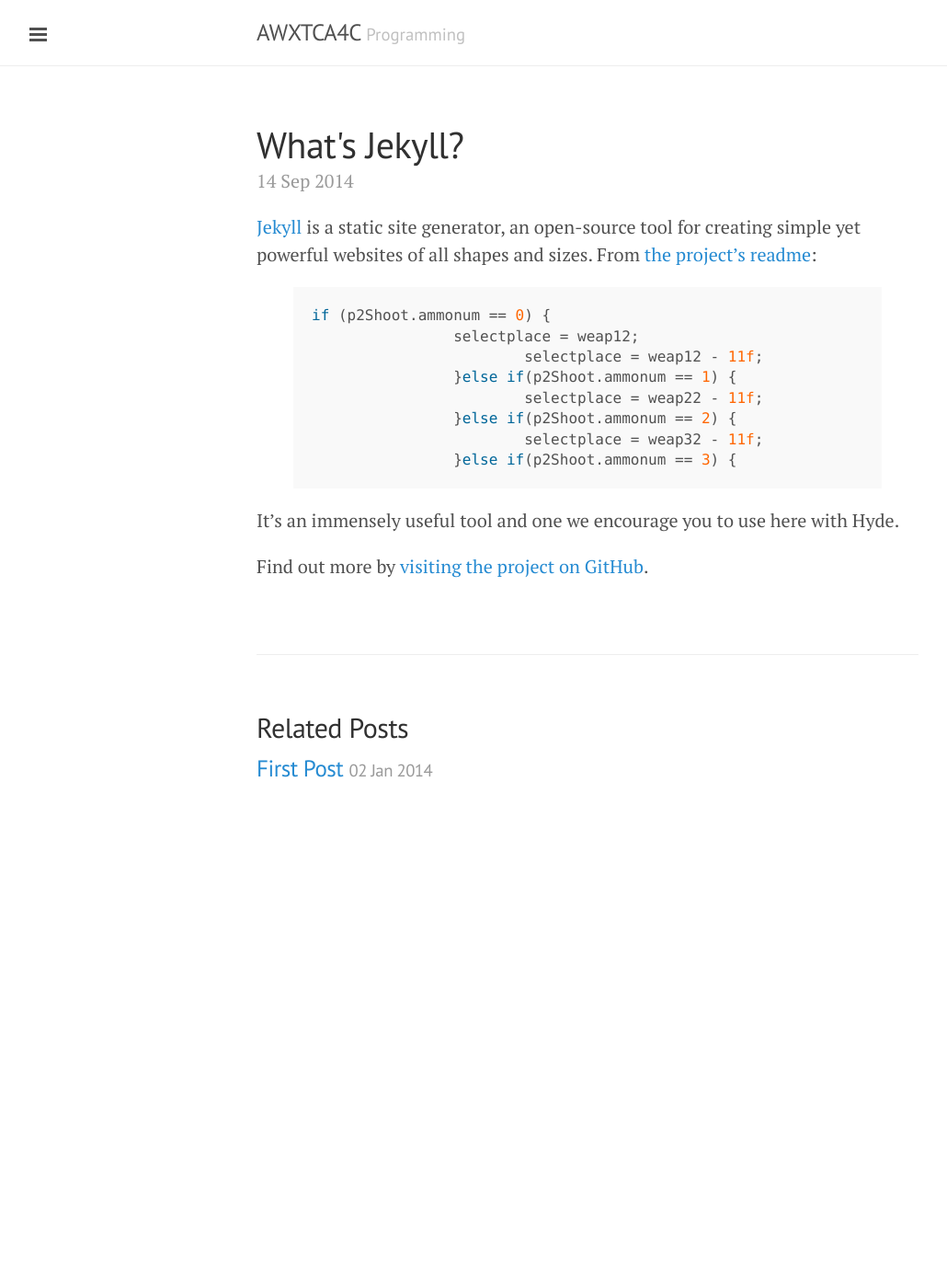
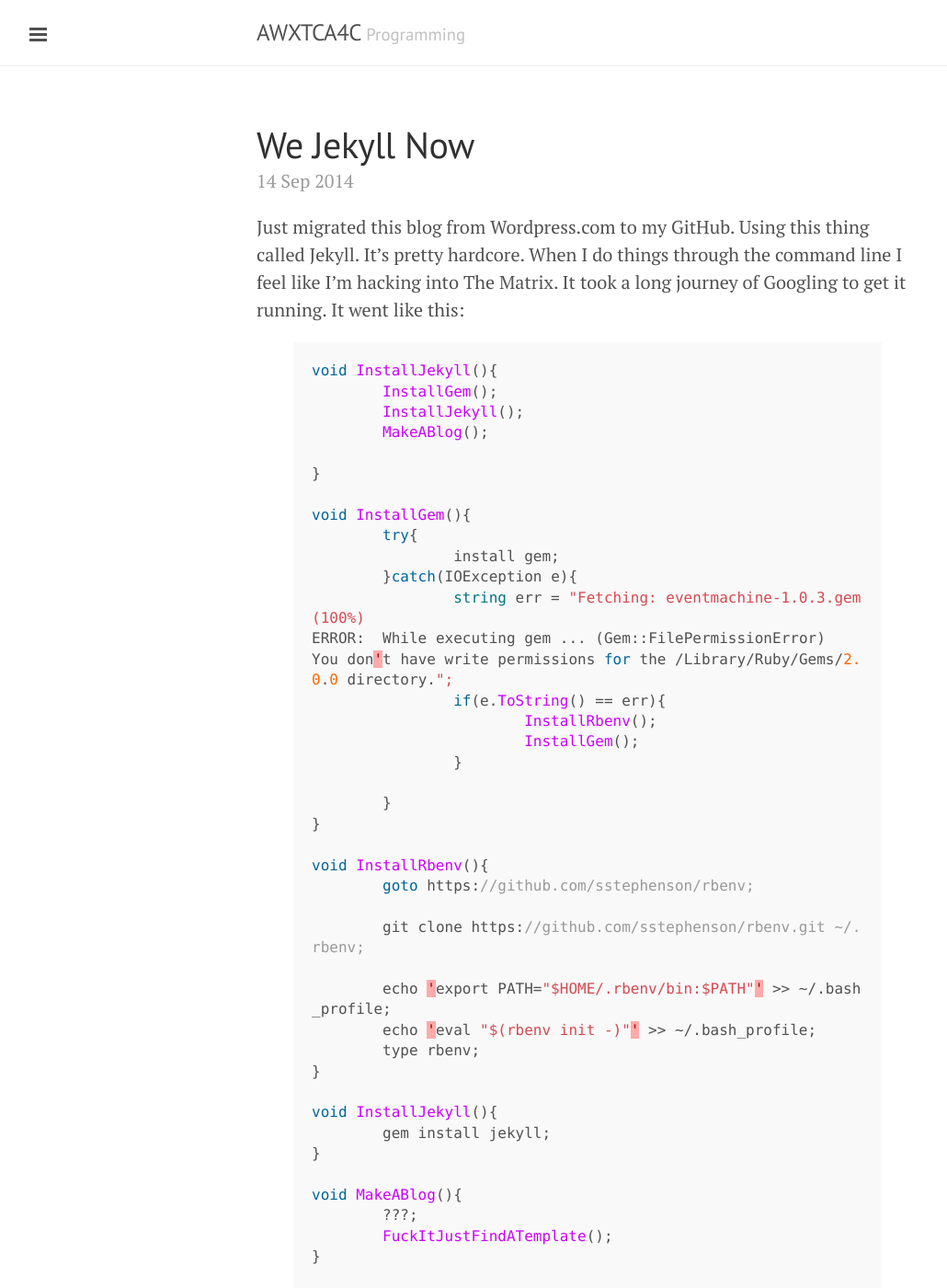
Before and after one commit to apiotrow/apiotrow.github.io, a Jekyll site: the page built from _posts/2014-09-14-heyo.md, in a window 1280 px wide and 1400 px high. Shown: the whole window at 92% size, without its empty margins (1-1031 px from the left). Built offline with Jekyll 4.4.1, drawn with Linux system fonts in a browser that asks for light colours; Markdown is read by kramdown in place of the engine named in the settings; some of the changed text lies outside the part shown.

Commit message:
Update 2014-09-14-heyo.md

```diff
--- a/_posts/2014-09-14-heyo.md
+++ b/_posts/2014-09-14-heyo.md
@@ -1,20 +1,60 @@
 ---
 layout: post
-title: What's Jekyll?
+title: We Jekyll Now
 ---
 
-[Jekyll](http://jekyllrb.com) is a static site generator, an open-source tool for creating simple yet powerful websites of all shapes and sizes. From [the project's readme](https://github.com/mojombo/jekyll/blob/master/README.markdown):
+Just migrated this blog from Wordpress.com to my GitHub. Using this thing called Jekyll. It's pretty hardcore. When I do things through the command line I feel like I'm hacking into The Matrix. It took a long journey of Googling to get it running. It went like this:
 
 
 {% highlight c# %}
-if (p2Shoot.ammonum == 0) {
-		selectplace = weap12;
-			selectplace = weap12 - 11f;
-		}else if(p2Shoot.ammonum == 1) {
-			selectplace = weap22 - 11f;
-		}else if(p2Shoot.ammonum == 2) {
-			selectplace = weap32 - 11f;
-		}else if(p2Shoot.ammonum == 3) {
+void InstallJekyll(){
+	InstallGem();
+	InstallJekyll();
+	MakeABlog();
+
+}
+
+void InstallGem(){
+	try{
+		install gem;
+	}catch(IOException e){
+		string err = "Fetching: eventmachine-1.0.3.gem (100%)
+ERROR:  While executing gem ... (Gem::FilePermissionError)
+You don't have write permissions for the /Library/Ruby/Gems/2.0.0 directory.";
+		if(e.ToString() == err){
+			InstallRbenv();
+			InstallGem();
+		}
+
+	}
+}
+
+void InstallRbenv(){
+	goto https://github.com/sstephenson/rbenv;
+	git clone https://github.com/sstephenson/rbenv.git ~/.rbenv;
+	echo 'export PATH="$HOME/.rbenv/bin:$PATH"' >> ~/.bash_profile;
+	echo 'eval "$(rbenv init -)"' >> ~/.bash_profile;
+	type rbenv;
+}
+
+void InstallJekyll(){
+	gem install jekyll;
+}
+
+void MakeABlog(){
+	???;
+	FuckItJustFindATemplate();
+}
+
+void FuckItJustFindATemplate(){
+	google "jekyll template";
+	click Poole's GitHub;
+	mkdir thisIsMyBlogIMadeWithNoHelp;
+	cd thisIsMyBlogIMadeWithNoHelp;
+	git clone git@github.com:poole/poole.git;
+
+}
+
 {% endhighlight %}
 
 It's an immensely useful tool and one we encourage you to use here with Hyde.
```
